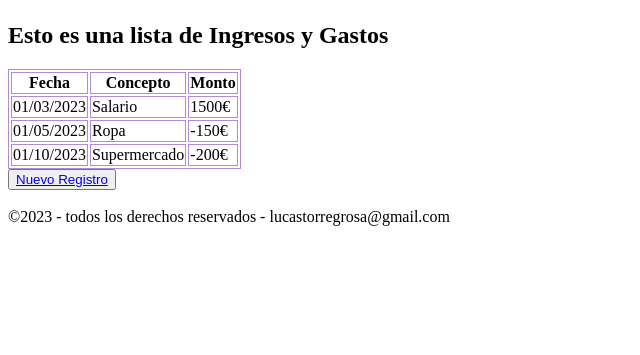
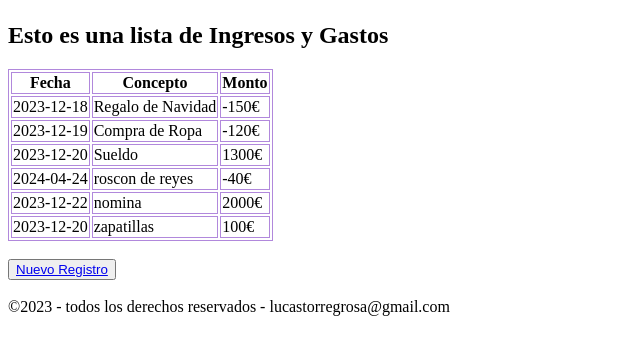
Before and after one commit to LucasTorreg/app-ingresos-gastos, a Flask app: page / in a window 1280 px wide. Shown: the part 84-439 px from the top of the page, without its empty margins (0-640 px from the left). Run offline with Flask 3, Linux system fonts and the light colour scheme.

Commit message:
validación de fechas en método new, guardar Post de formulario en csv con librería csv

```diff
--- a/app_ingresos_gastos/routes.py
+++ b/app_ingresos_gastos/routes.py
@@ -1,24 +1,44 @@
 from app_ingresos_gastos import app
-from flask import render_template
+from flask import render_template, request, redirect
+import csv
+from datetime import date
 
 @app.route("/")
 def index():
-    datos = [
-        {"fecha":"01/03/2023",
-        "concepto":"Salario",
-        "monto":"1500"},
-        {"fecha":"01/05/2023",
-        "concepto":"Ropa",
-        "monto":"-150"},
-        {"fecha":"01/10/2023",
-        "concepto":"Supermercado",
-        "monto":"-200"}
-    ]
+    datos = []
+    #llamada al archivo csv
+    fichero = open('data/movimientos.csv','r')
+    #accediendo a cada registro de archivo y darle formato
+    csvReader = csv.reader(fichero,delimiter=",",quotechar='"')
+    for items in csvReader:
+        datos.append(items)
+
+
     return render_template("index.html", data = datos, titulo = "Lista")
 
-@app.route("/new")
+@app.route("/new", methods=["GET", "POST"])
 def new():
-    return render_template("new.html", titulo = "Nuevo", tipoAccion = "Registro", tipoBoton = "Guardar")
+    if request.method== "POST":
+        hoy = str(date.today())#esto da la fecha de hoy
+
+        if request.form["fecha"] > hoy:
+            return render_template("new.html",titulo="Nuevo",tipoAccion="Registro",tipoBoton="Guardar")
+
+        if request.form["fecha"] <= hoy:
+            #return "esto deberia registrarse " + str(request.form)
+            #acceder al archivo y configurar para la carga de un nuevo registro
+            mifichero = open('data/movimientos.csv','a',newline='')
+            #llamar al método writer de escritura y configuramos formato
+            lectura = csv.writer(mifichero,delimiter=',', quotechar='"')
+            #registramos los datos recibidos en el archivo csv
+            lectura.writerow([ request.form["fecha"], request.form["concepto"], request.form["monto"] ])
+            mifichero.close()
+
+            return redirect("/")
+
+    else:#si es GET
+        return render_template("new.html",titulo="Nuevo",tipoAccion="Registro",tipoBoton="Guardar")
+
 
 @app.route("/delete")
 def delete():
--- a/app_ingresos_gastos/templates/form.html
+++ b/app_ingresos_gastos/templates/form.html
@@ -1,7 +1,7 @@
 {% extends "base.html"%}
 {%block pageBase%}
 <h1>Esto es {{tipoAccion}} de Ingresos y Gastos</h1>
-<form action="">
+<form method="POST">
   <label>Fecha:</label><br>
   <input type="date" name="fecha"><br>
   <label>Concepto:</label><br>
--- a/app_ingresos_gastos/templates/index.html
+++ b/app_ingresos_gastos/templates/index.html
@@ -11,15 +11,17 @@
 
     {% for item in data %}
     <tr>
-        <td>{{ item.fecha }}</td>
-        <td>{{ item.concepto }}</td>
-        <td>{{ item.monto }}€</td>
+        <td>{{ item[0] }}</td>
+        <td>{{ item[1] }}</td>
+        <td>{{ item[2] }}€</td>
     </tr>
     {% endfor %}
 
     </table>
+    <br>
     <button>
     <a href="/new">Nuevo Registro</a>
     </button>
+    <br>
 
 {%endblock%}
--- a/data/movimientos.csv
+++ b/data/movimientos.csv
@@ -1,3 +1,6 @@
-18/12/2023, Regalo de Navidad, -150
-19/12/2023, Compra de Ropa, -120
-20/12/2023, Sueldo, 1300
+2023-12-18, Regalo de Navidad, -150
+2023-12-19, Compra de Ropa, -120
+2023-12-20, Sueldo, 1300
+2024-04-24,roscon de reyes,-40
+2023-12-22,nomina,2000
+2023-12-20,zapatillas,100
```
Also changed, not shown: pruebas.py (+16 -1 lines), 1 other file.
